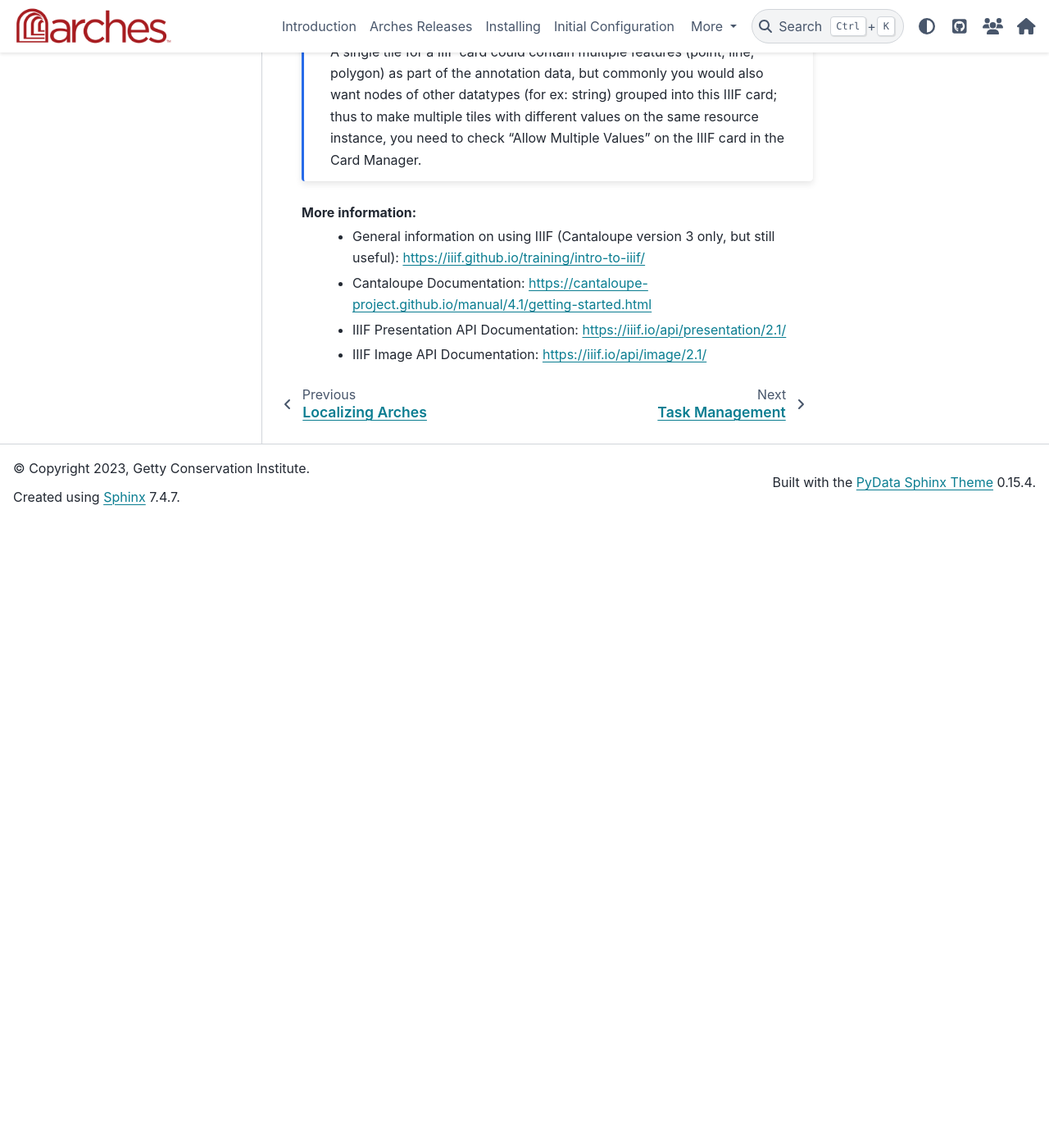
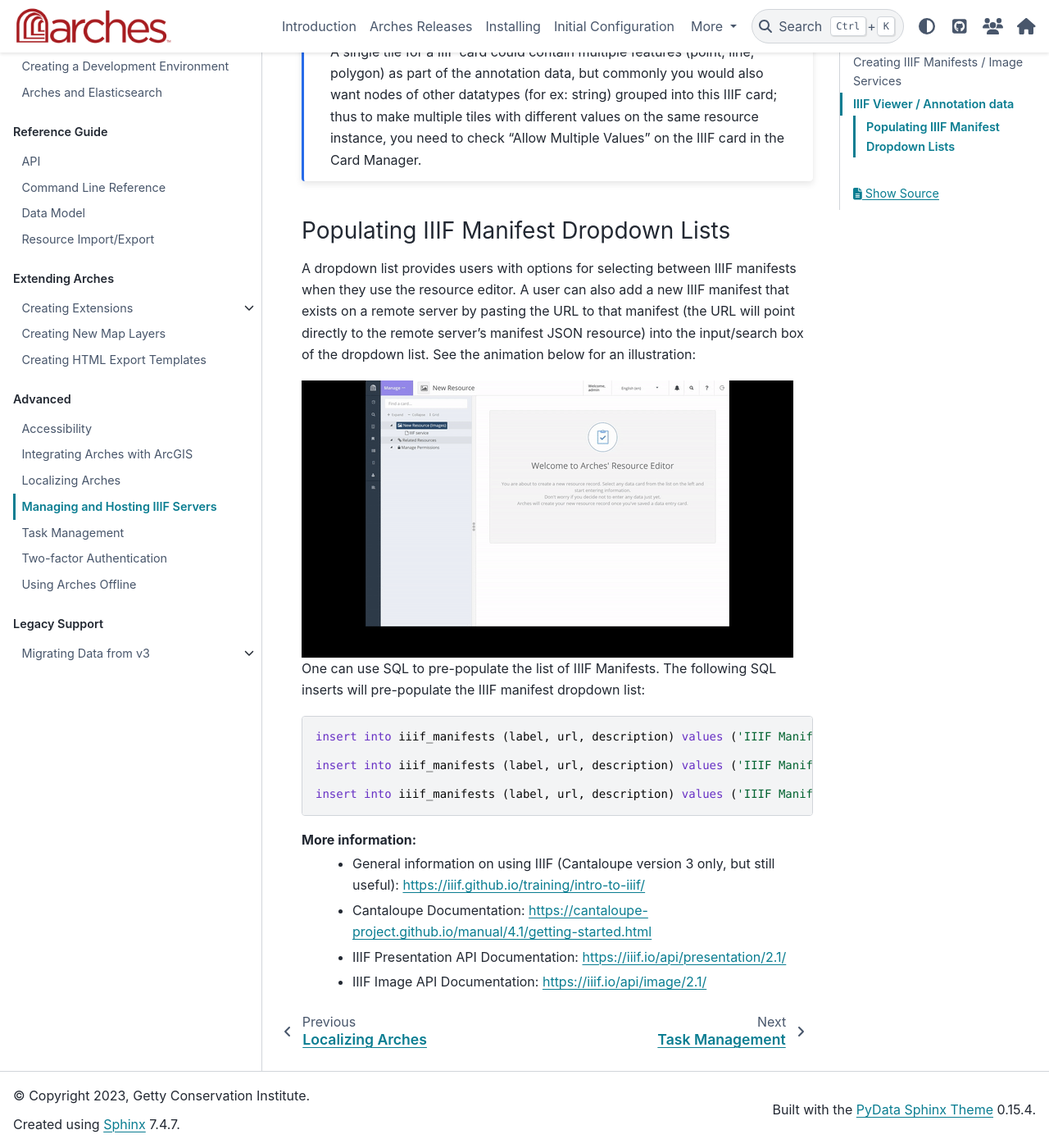
Before and after one commit to archesproject/arches-docs, a Sphinx documentation site: the page built from docs/developing/advanced/managing-and-hosting-iiif.txt, in a window 1280 px wide and 1400 px high, scrolled down 2196 px. Shown: the whole window at 82% size. Built offline with Sphinx 7.4.7 and the PyData theme 0.15.4, drawn with Linux system fonts in a browser that asks for light colours; before the commit the page ends 2831 px from its top, so only the background shows below that.

Commit message:
Added instructions to add IIIF manifests

```diff
--- a/docs/developing/advanced/managing-and-hosting-iiif.txt
+++ b/docs/developing/advanced/managing-and-hosting-iiif.txt
@@ -48,6 +48,23 @@
 .. note:: A single tile for a IIIF card could contain multiple features (point, line, polygon) as part of the annotation data, but commonly you would also want nodes of other datatypes (for ex: string) grouped into this IIIF card; thus to make multiple tiles with different values on the same resource instance, you need to check "Allow Multiple Values" on the IIIF card in the Card Manager.
 
 
+Populating IIIF Manifest Dropdown Lists
+---------------------------------------
+A dropdown list provides users with options for selecting between IIIF manifests when they use the resource editor. A user can also add a new IIIF manifest that exists on a remote server by pasting the URL to that manifest (the URL will point directly to the remote server's manifest JSON resource) into the input/search box of the dropdown list. See the animation below for an illustration:
+
+.. image:: ../../images/iiif-manifest-add.gif
+
+One can use SQL to pre-populate the list of IIIF Manifests. The following SQL inserts will pre-populate the IIIF manifest dropdown list:
+
+.. code-block:: SQL
+
+  insert into iiif_manifests (label, url, description) values ('IIIF Manifest of Gospel Book', 'https://media.getty.edu/iiif/manifest/a628a212-a325-406c-aa4d-c43eeb393ec5','accession number: 83.MB.69, TMS ID: 1571, UUID: 8c6116d5-09f6-4416-8d15-1804c9337c65');
+
+  insert into iiif_manifests (label, url, description) values ('IIIF Manifest of Saint Matthew Seated', 'https://media.getty.edu/iiif/manifest/028b269e-054f-4d39-83b9-6b207707731d','accession number: 83.MB.69.9v, TMS ID: 3275, UUID: 4093369e-678b-41fc-a7e9-a5fef60c7385');
+
+  insert into iiif_manifests (label, url, description) values ('IIIF Manifest of The Transfiguration', 'https://media.getty.edu/iiif/manifest/a91a88a3-ca07-480f-b749-8e1c28d4f040','TMS ID: 3278, UUID: 601d907b-2941-4724-9f14-7b7d22f2be63');
+
+
 More information:
  * General information on using IIIF (Cantaloupe version 3 only, but still useful): https://iiif.github.io/training/intro-to-iiif/
  * Cantaloupe Documentation: https://cantaloupe-project.github.io/manual/4.1/getting-started.html
```
Also changed, not shown: docs/images/iiif-manifest-add.gif (added).
